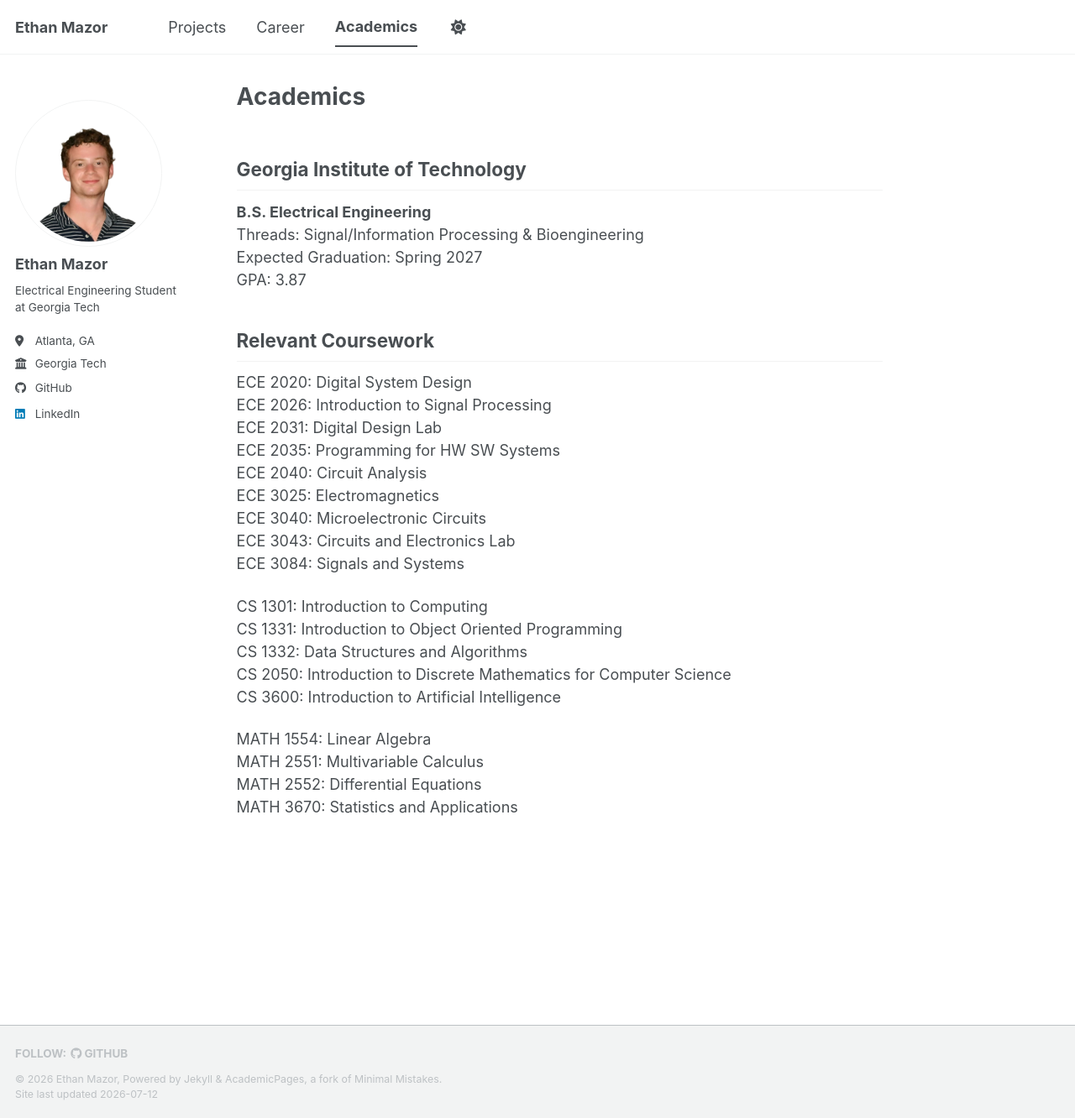
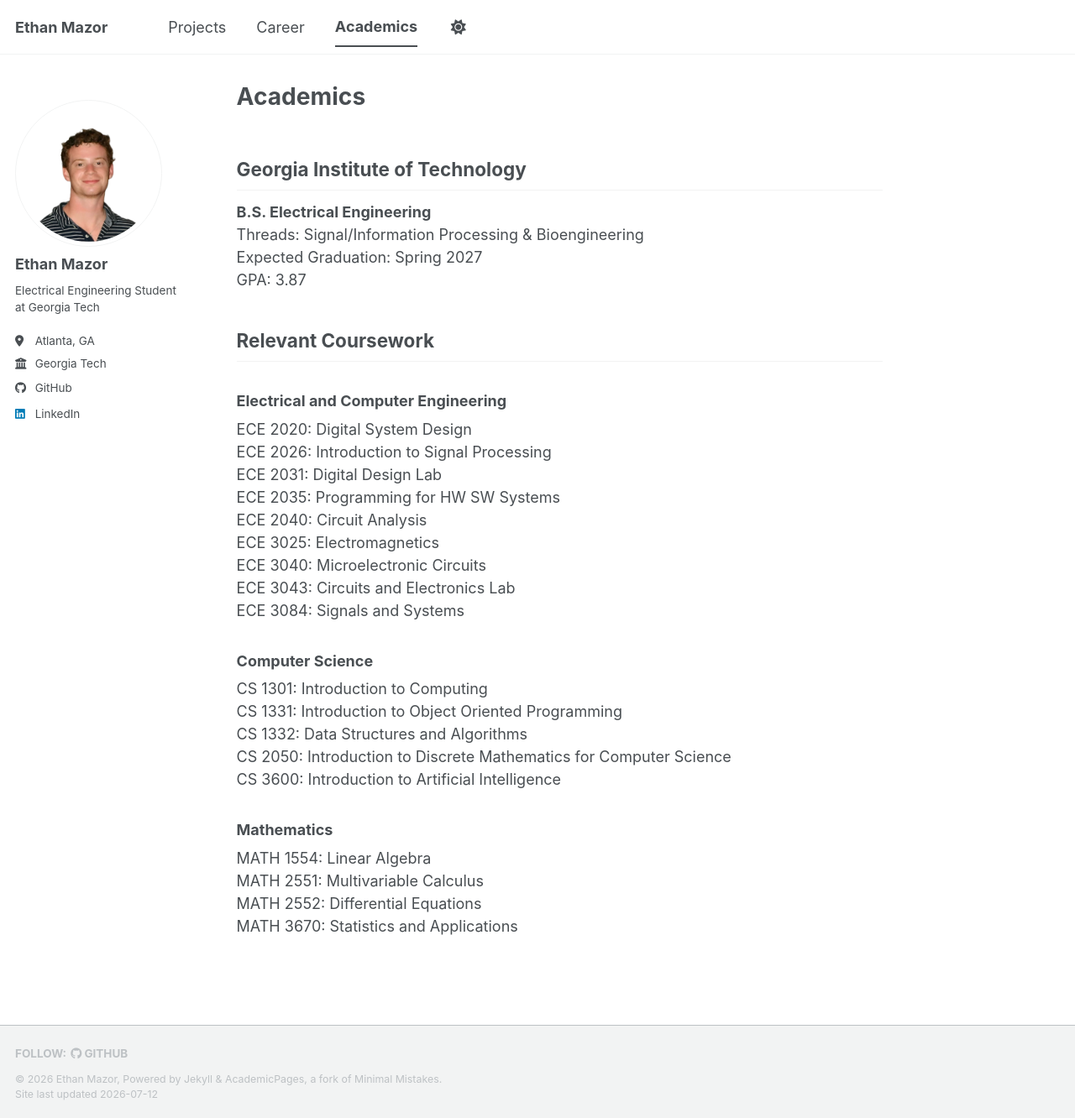
Before and after one commit to ethanmazor/ethanmazor.github.io, a Jekyll site: the page built from _pages/academics.md, in a window 1280 px wide and 1332 px high. Shown: the whole window at 84% size. Built offline with Jekyll 4.4.1, drawn with Linux system fonts in a browser that asks for light colours; a style sheet for code colours, icons or effects is not loaded.

Commit message:
style: restore coursework section headings with full names
Co-authored-by: Copilot <223556219+Copilot@users.noreply.github.com>

```diff
--- a/_pages/academics.md
+++ b/_pages/academics.md
@@ -14,6 +14,7 @@ GPA: 3.87
 
 ## Relevant Coursework
 
+### Electrical and Computer Engineering
 
 ECE 2020: Digital System Design
 ECE 2026: Introduction to Signal Processing
@@ -25,6 +26,7 @@ ECE 3040: Microelectronic Circuits
 ECE 3043: Circuits and Electronics Lab
 ECE 3084: Signals and Systems
 
+### Computer Science
 
 CS 1301: Introduction to Computing
 CS 1331: Introduction to Object Oriented Programming
@@ -32,6 +34,7 @@ CS 1332: Data Structures and Algorithms
 CS 2050: Introduction to Discrete Mathematics for Computer Science
 CS 3600: Introduction to Artificial Intelligence
 
+### Mathematics
 
 MATH 1554: Linear Algebra
 MATH 2551: Multivariable Calculus
```
